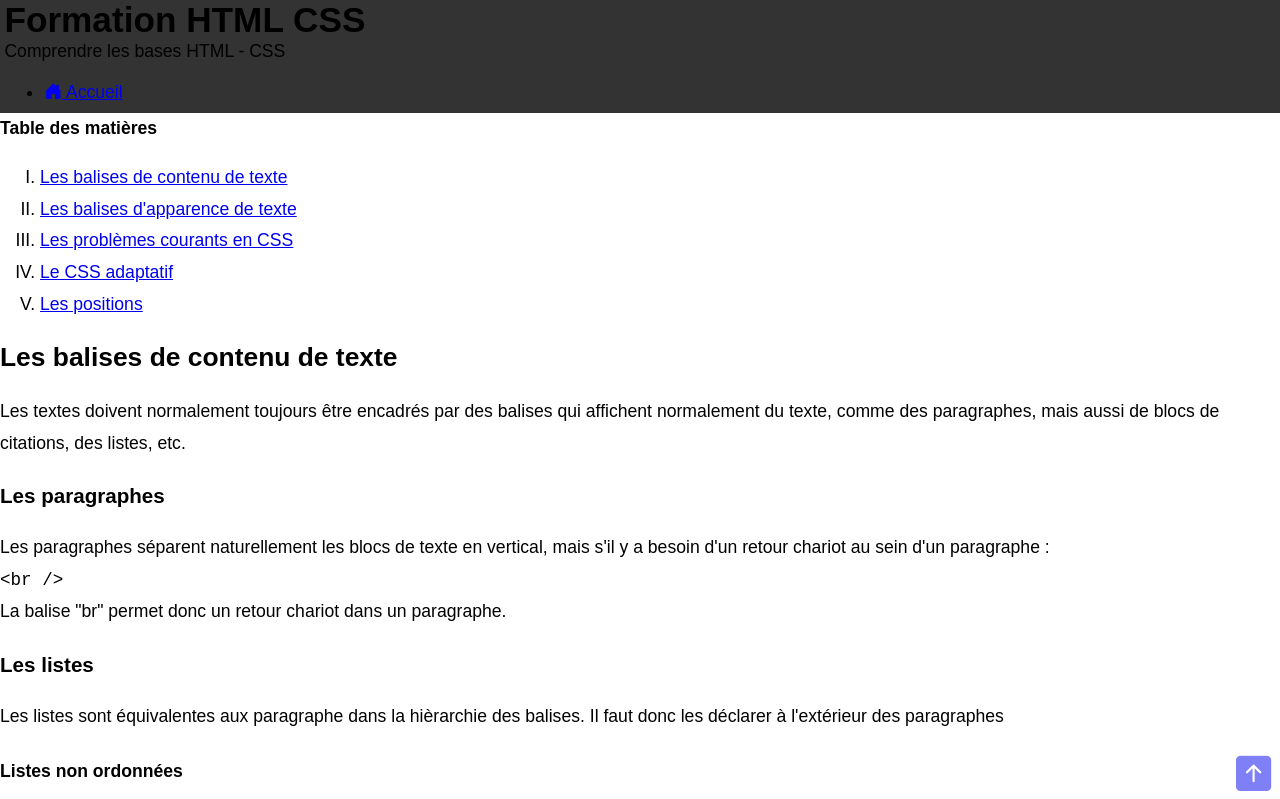
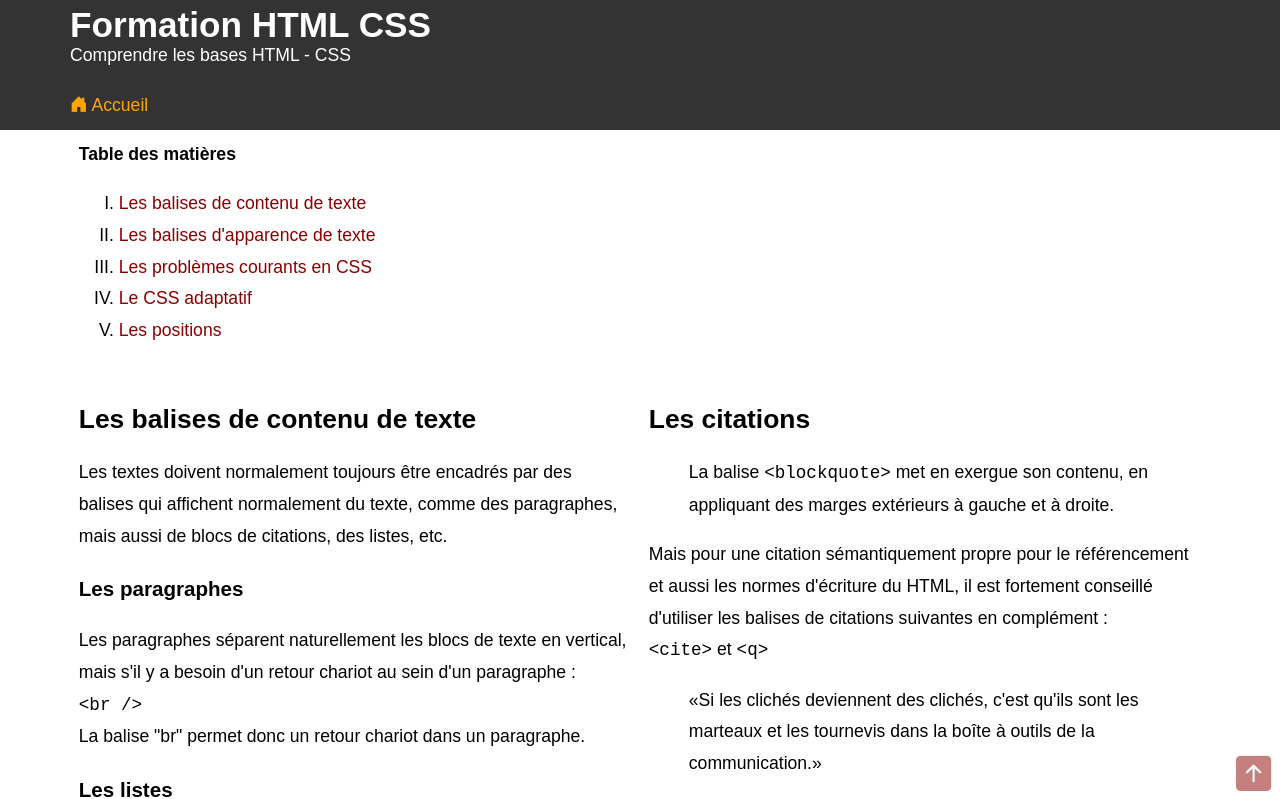
Before and after one commit to nicoduflot/2025-03-31-html-inter, a plain HTML site: page index.html in a window 1280 px wide. Shown: the top 799 px of the page. Drawn offline with Linux system fonts and the light colour scheme.

Commit message:
problèmes-css adaptatif pt 4 les points de rupture

```diff
--- a/css/style.css
+++ b/css/style.css
@@ -114,29 +114,44 @@ sélecteur CSS :
 */
 
 /* déclarations générales */
-:root{
+:root {
   font-family: Arial, Helvetica, sans-serif;
   font-size: 1.1rem;
   line-height: 1.8rem;
   scroll-behavior: smooth;
-    --gutter: 0.25rem;
+  --gutter: 0.5rem;
+  --site-banner-bg-color: #333333;
+  --site-banner-color: white;
+  --site-banner-link-color: orange;
+  --site-main-link-color: darkred;
 }
 /* le sélecteur * correspond à n'importe quel suite de caractères, donc représente tous les sélecteurs de la page, donc impacte tous les élements présents dans la page */
-*{
+* {
   box-sizing: border-box;
+}
+/* on enlève la décoration de texte à TOUS les liens de la page */
+a {
+  text-decoration: none;
+}
+/*
+on ajoute la décoration de lien au survol (:hover)
+sauf aux liens de la navigation enfant direct de body ( :not(body > nav a) )
+*/
+a:hover:not(body > nav a) {
+  text-decoration: underline;
 }
 
 /* déclaration de classes */
 
-.deuxEm{
+.deuxEm {
   font-size: 2em;
 }
 
-.deuxRem{
+.deuxRem {
   font-size: 2rem;
 }
 
-.content-box{
+.content-box {
   box-sizing: content-box;
   width: 200px;
   padding: 5px;
@@ -145,7 +160,7 @@ sélecteur CSS :
   border-color: darkred;
 }
 
-.border-box{
+.border-box {
   box-sizing: border-box;
   width: 200px;
   padding: 5px;
@@ -154,7 +169,7 @@ sélecteur CSS :
   border-color: darkred;
 }
 
-.go-top{
+.go-top {
   font-size: 2rem;
   opacity: 0.5;
   position: fixed;
@@ -162,25 +177,126 @@ sélecteur CSS :
   bottom: 0.5rem;
 }
 
-.tableau-adaptatif{
+.tableau-adaptatif {
   overflow: auto;
 }
 
 /* Déclarations de structure */
 
-body{
+body {
   margin: 0;
 }
 
 body > header,
 body > nav,
-body > footer{
-    background-color: #333333;
+body > footer {
+  background-color: var(--site-banner-bg-color);
+  color: var(--site-banner-color);
   padding: var(--gutter);
+}
+
+body > nav ul {
+  list-style-type: none;
+  padding: 0;
 }
 
 body > header > *,
 body > nav > *,
-body > footer > *{
+body > footer > * {
   margin: 0;
+  margin-left: auto;
+  margin-right: auto;
 }
+
+body > header a,
+body > nav a,
+body > footer a {
+  color: var(--site-banner-link-color);
+}
+
+main a, /* tous les liens présents dans le bloc main */
+.go-top a /* dans un bloc ayant la classe go-top, tous les liens présent dans ce bloc */ {
+  color: var(--site-main-link-color);
+}
+
+main {
+  width: 100%;
+  margin-left: auto;
+  margin-right: auto;
+}
+
+article,
+nav.tdm {
+  padding: var(--gutter);
+}
+
+/* media queries */
+
+@media (min-width: 576px) {
+  main,
+  body > header > *,
+  body > nav > *,
+  body > footer > * {
+    width: 540px;
+  }
+}
+
+@media (min-width: 768px) {
+  main,
+  body > header > *,
+  body > nav > *,
+  body > footer > * {
+    width: 720px;
+  }
+}
+
+@media (min-width: 992px) {
+  main,
+  body > header > *,
+  body > nav > *,
+  body > footer > * {
+    width: 960px;
+  }
+
+  section{
+    display: flex;
+    flex-wrap: wrap;
+    justify-content: space-between;
+  }
+
+  section > *:not(section > *.w-100) {
+    width: 50%;
+  }
+
+}
+
+@media (min-width: 1200px) {
+  main,
+  body > header > *,
+  body > nav > *,
+  body > footer > * {
+    width: 1140px;
+  }
+}
+
+@media (min-width: 1400px) {
+  main,
+  body > header > *,
+  body > nav > *,
+  body > footer > * {
+    width: 1320px;
+  }
+
+  section > *:not(section > *.w-100) {
+    width: 33.33333%;
+  }
+}
+
+@media (min-width: 1600px) {
+  main,
+  body > header > *,
+  body > nav > *,
+  body > footer > * {
+    width: 1560px;
+  }
+}
--- a/index.html
+++ b/index.html
@@ -23,7 +23,7 @@
     </nav>
     <main>
         <section>
-            <nav>
+            <nav class="tdm">
                 <b>Table des matières</b>
                 <ol type="I">
                     <li><a href="#les-balises-de-contenu-de-texte" title="Balises texte">Les balises de contenu de
@@ -97,7 +97,14 @@
                 <ol type="I" start="5">
                     <li>élément de liste</li>
                 </ol>
-                <h3>Les citations</h3>
+                <footer>
+                    <a href="#">Lire plus</a>
+                </footer>
+            </article>
+            <article>
+                <header>
+                    <h2>Les citations</h2>
+                </header>
                 <blockquote>
                     <p>
                         La balise <code>&lt;blockquote&gt;</code> met en exergue son contenu, en appliquant des marges extérieurs à gauche et à droite.
@@ -269,16 +276,16 @@ q-.-p
                 </div>
                 <h3>Les tailles des boîtes</h3>
                 <div class="content-box">
-                    Lorem ipsum dolor sit amet consectetur adipisicing elit. Tempore non est similique esse cupiditate, laborum consequuntur ut libero. Architecto quaerat earum eligendi accusamus labore maxime corrupti numquam eaque, commodi ullam!
+                    Lorem ipsum dolor sit amet consectetur adipisicing elit. Tempore non est similique esse cupiditate!
                 </div>
                 <div class="border-box">
-                    Lorem ipsum dolor sit amet consectetur adipisicing elit. Rem consequuntur molestias at voluptates dicta quo et odit! Porro voluptatum voluptatibus, sunt praesentium illum, in aliquam iusto sequi assumenda, minima accusantium.
+                    Lorem ipsum dolor sit amet consectetur adipisicing elit. Rem consequuntur molestias at voluptates dicta quo et odit!
                 </div>
                 <footer>
                     <a href="#">Lire plus</a>
                 </footer>
             </article>
-            <article>
+            <article class="w-100">
                 <header>
                     <h2 id="le-css-adaptatif">Le CSS adaptatif</h2>
                 </header>
@@ -359,7 +366,7 @@ q-.-p
                     <a href="#">Lire plus</a>
                 </footer>
             </article>
-            <article>
+            <article class="w-100">
                 <header>
                     <h2 id="les-positions">Les positions</h2>
                 </header>
@@ -409,7 +416,6 @@ q-.-p
 
                     .carre-vert{
                         background-color: rgba(0, 100, 0, 0.5);
-
                     }
 
                 </style>
```
Lines whose indentation alone changed are shown as unchanged.
